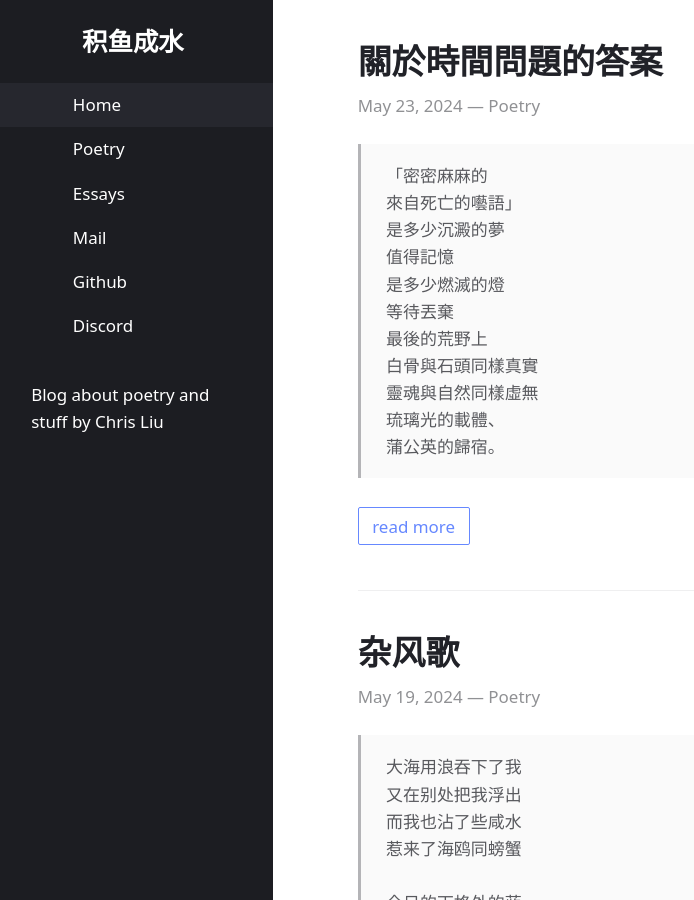
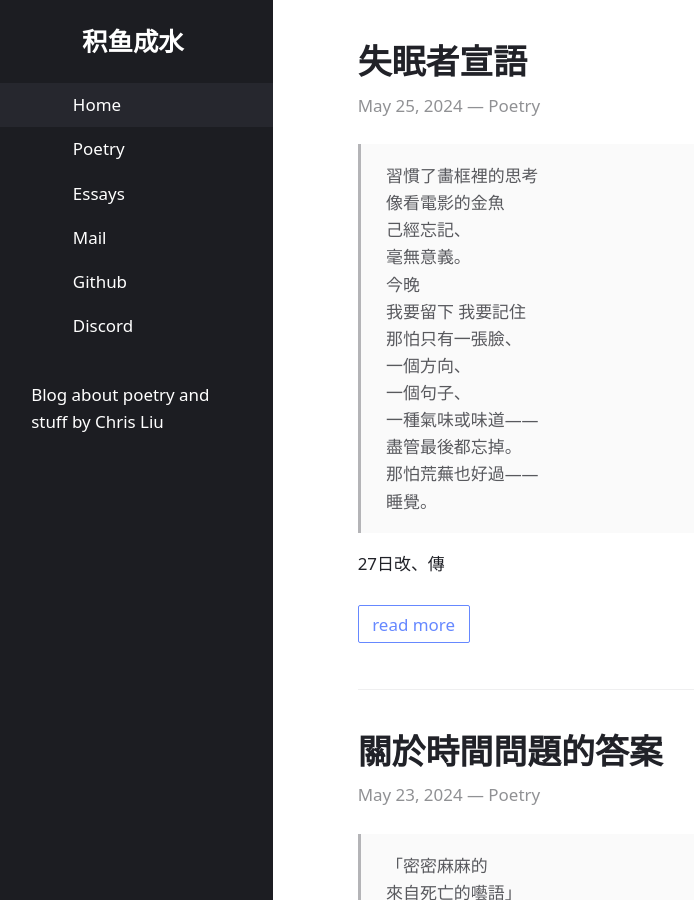
Before and after one commit to chris-zy-liu/chris-zy-liu.github.io, a Jekyll site: the page built from index.html, in a window 1280 px wide and 900 px high. Shown: the whole window, without its empty margins (7-701 px from the left). Built offline with Jekyll 4.4.1, drawn with Linux system fonts in a browser that asks for light colours.

Commit message:
script update

```diff
--- /dev/null
+++ b/_posts/2024-05-25-insomnia.md
@@ -0,0 +1,8 @@
+---
+title: 失眠者宣語
+layout: post
+categories: Poetry
+---
+>習慣了畵框裡的思考<br>像看電影的金魚<br>己經忘記、<br>毫無意義。<br>今晚<br>我要留下     我要記住<br>那怕只有一張臉、<br>一個方向、<br>一個句子、<br>一種氣味或味道——<br>盡管最後都忘掉。<br>那怕荒蕪也好過——<br>睡覺。
+
+27日改、傳
```
Also changed, not shown: _posts/.obsidian/workspace.json (+6 -6 lines).
